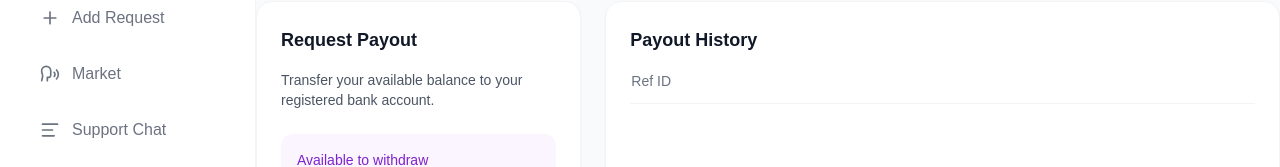
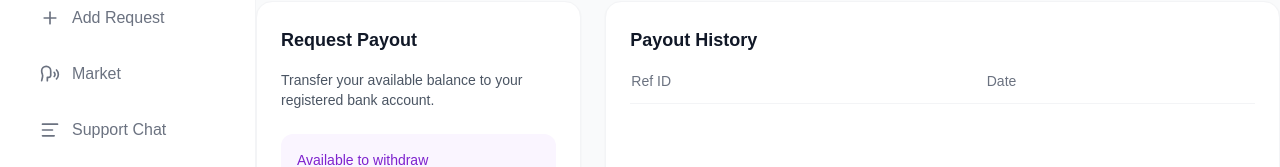
Before and after one commit to Abusadiq006/bridge-pay-dashboard, a React (Vite) app: page /dashboard/payouts in a window 1280 px wide. Shown: the part 270-437 px from the top of the page. Built offline with nearby package versions, Linux system fonts and the light colour scheme; a web font is replaced by a local one.

Commit message:
added date

```diff
--- a/src/pages/CommAndPayouts.jsx
+++ b/src/pages/CommAndPayouts.jsx
@@ -76,6 +76,7 @@ const CommAndPayouts = () => {
                                     <thead>
                                         <tr className="text-left text-gray-500 border-b border-gray-100">
                                             <th className="pb-3 font-medium">Ref ID</th>
+                                            <th className="pb-3 font-medium">Date</th>
                                         </tr>
                                     </thead>
                                 </table>
```
